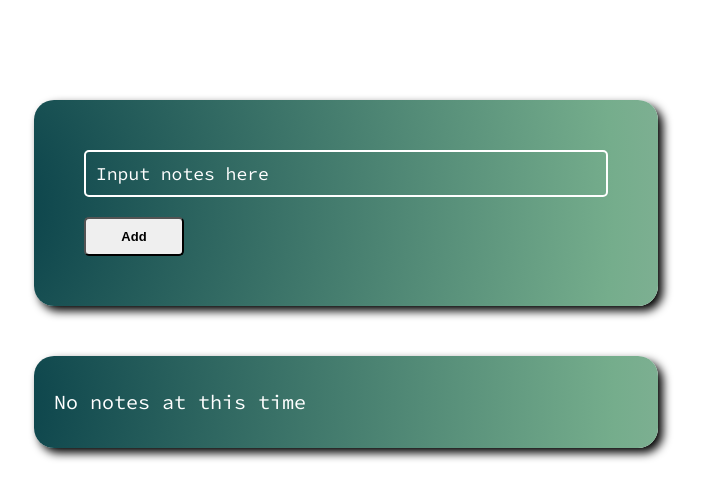
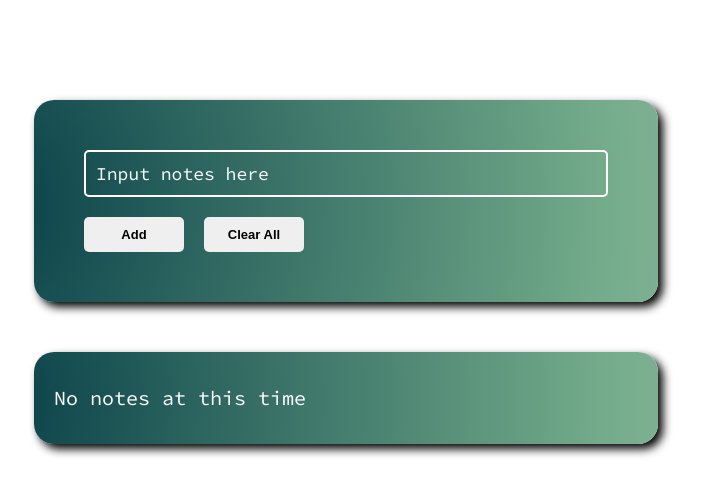
Before and after one commit to zozo0329/Note-app, a React (Create React App) app: page / in a window 1280 px wide. Shown: the top 498 px of the page, without its empty margins (294-995 px from the left). Built offline with nearby package versions, Linux system fonts and the light colour scheme; a web font is replaced by a local one.

Commit message:
added new features

```diff
--- a/src/Components/Other/Button.css
+++ b/src/Components/Other/Button.css
@@ -6,6 +6,7 @@
   font-family: sans-serif, monospace;
   border-radius: 5px;
   transition: all 0.6s;
+  border: none;
 }
 .Button-container button:hover {
   background-color: #cacaca;
--- a/src/Components/UI/Card.jsx
+++ b/src/Components/UI/Card.jsx
@@ -7,23 +7,22 @@ const Card = () => {
   const deleteItemHandler = (itemToDelete) => {
     setUserData((prevItem) => {
       return prevItem.filter((item) => {
-        console.log(item.data !== itemToDelete, "TESTASDA");
         return item.data !== itemToDelete;
       });
     });
-    console.log(userData, "NEW ARRAY");
   };
   const userinfo = (data) => {
     setUserData((dataOfUser) => {
       return [...dataOfUser, data];
     });
-    console.log(userData, "ARR");
   };
-  console.log(userData, "asdasd");
+  const clearAllHandler = () => {
+    setUserData([]);
+  };
   return (
     <div className="Card-container">
       <div className="card_input-section">
-        <UserInput userInfoData={userinfo} />
+        <UserInput userInfoData={userinfo} clearAllHandler={clearAllHandler} />
       </div>
       <div className="notes-container">
         {userData.length === 0 ? (
--- a/src/Components/UserInput/UserInput.css
+++ b/src/Components/UserInput/UserInput.css
@@ -27,7 +27,29 @@
   border: 3px solid red;
   animation: shake 0.3s ease-out;
 }
-
+.button-container {
+  display: flex;
+  justify-content: start;
+  align-items: center;
+  gap: 20px;
+}
+.button-container button {
+  padding: 10px;
+  width: 100px;
+  font-size: 13px;
+  font-weight: bold;
+  font-family: sans-serif, monospace;
+  border-radius: 5px;
+  transition: all 0.6s;
+  border: none;
+}
+.button-container button:hover {
+  background-color: #cacaca;
+}
+.button-container button:active {
+  opacity: 0.8;
+  transition: all 0.6s;
+}
 @keyframes shake {
   0% {
     transform: translateX(0);
--- a/src/Components/UserInput/UserInput.jsx
+++ b/src/Components/UserInput/UserInput.jsx
@@ -6,6 +6,9 @@ const UserInput = (props) => {
   const [valid, setValid] = useState(true);
   const dataHandler = (e) => {
     setUserData(e.target.value);
+    if (e.target.value.trim().length > 0) {
+      setValid(true);
+    }
     console.log("onChange: ", userData);
   };
   const submitHandler = (e) => {
@@ -20,7 +23,6 @@ const UserInput = (props) => {
     setUserData("");
     props.userInfoData(dataObject);
   };
-
   return (
     <div className="UserInput-container">
       <form onSubmit={submitHandler}>
@@ -34,6 +36,9 @@ const UserInput = (props) => {
         </div>
         <div className="button-container">
           <Button type="submit" />
+          <button type="button" onClick={props.clearAllHandler}>
+            Clear All
+          </button>
         </div>
       </form>
     </div>
```
